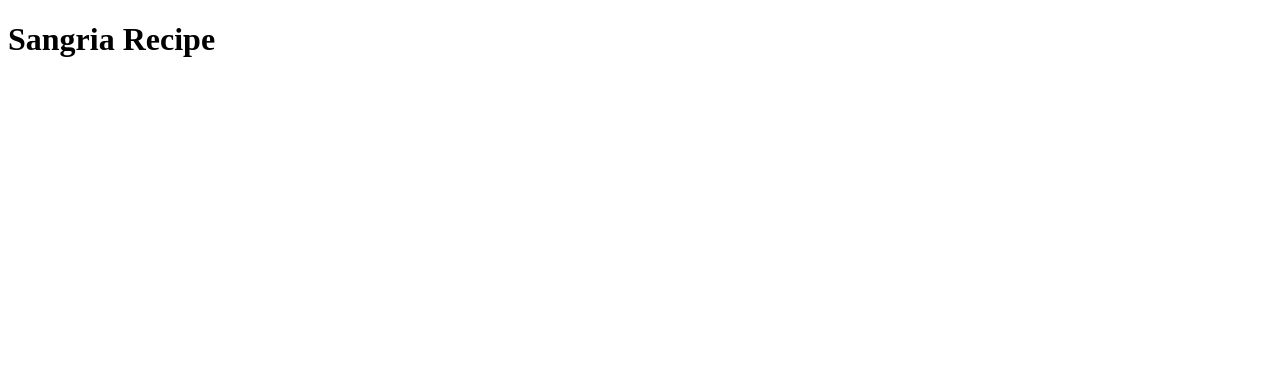
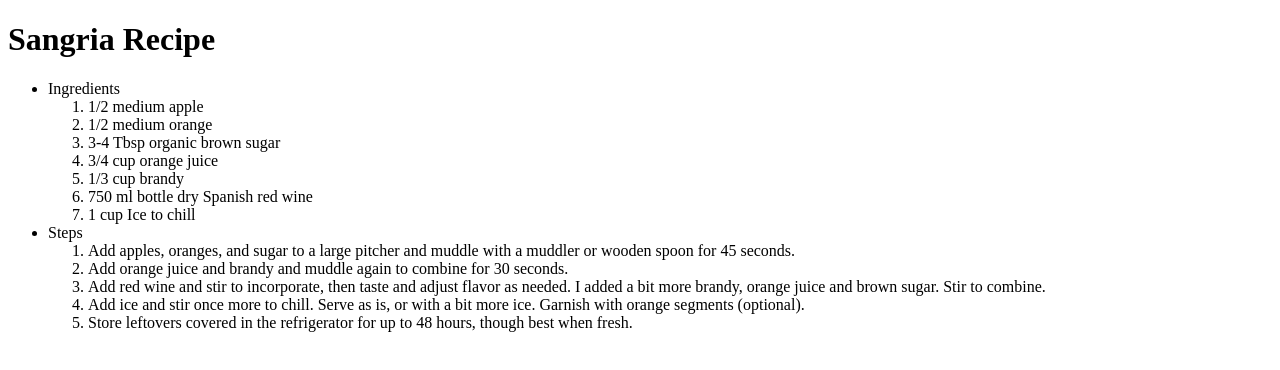
Before and after one commit to ingridesuper/odin-recipes, a plain HTML site: page recipes/sangria.html in a window 1280 px wide. Drawn offline with Linux system fonts and the light colour scheme.

Commit message:
Added sangria instructions

```diff
--- a/recipes/sangria.html
+++ b/recipes/sangria.html
@@ -5,5 +5,28 @@
     </head>
     <body>
         <h1>Sangria Recipe</h1>
+        <ul>
+            <li>Ingredients
+                <ol>
+                    <li>1/2 medium apple </li>
+                    <li>1/2 medium orange</li>
+                    <li>3-4 Tbsp organic brown sugar </li>
+                    <li>3/4 cup orange juice </li>
+                    <li>1/3 cup brandy</li>
+                    <li>750 ml bottle dry Spanish red wine</li>
+                    <li>1 cup Ice to chill</li>
+
+                </ol>
+                </li>
+            <li>Steps
+                <ol>
+                    <li>Add apples, oranges, and sugar to a large pitcher and muddle with a muddler or wooden spoon for 45 seconds.</li>
+                    <li>Add orange juice and brandy and muddle again to combine for 30 seconds.</li>
+                    <li>Add red wine and stir to incorporate, then taste and adjust flavor as needed. I added a bit more brandy, orange juice and brown sugar. Stir to combine.</li>
+                    <li>Add ice and stir once more to chill. Serve as is, or with a bit more ice. Garnish with orange segments (optional).</li>
+                    <li>Store leftovers covered in the refrigerator for up to 48 hours, though best when fresh.</li>
+                </ol>
+            </li>
+        </ul>
     </body>
 </html>
```
